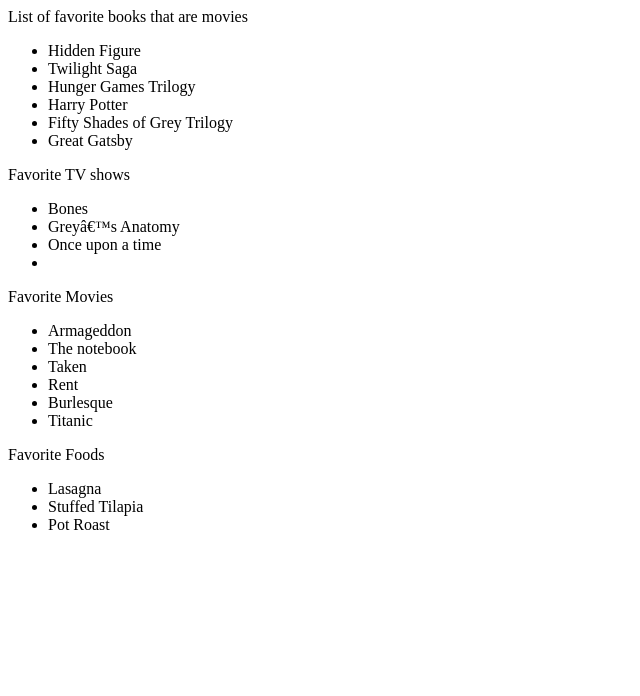
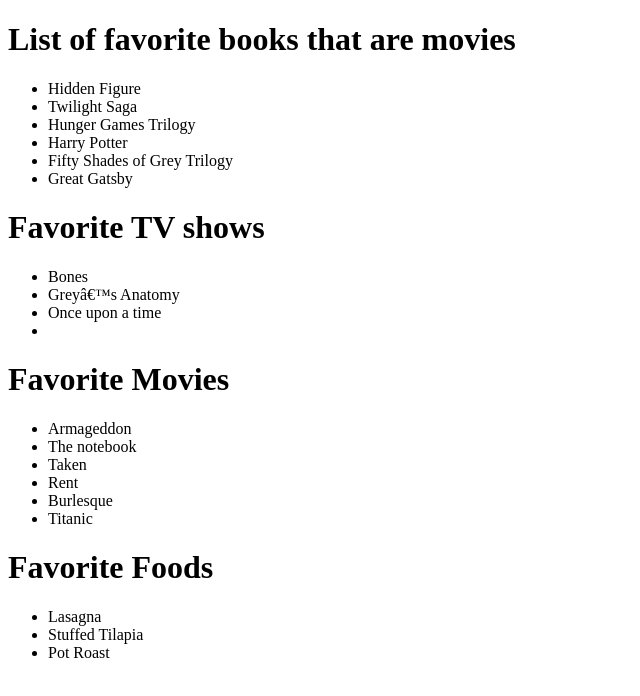
Before and after one commit to dkriegls/Deliverable-One, a plain HTML site: page Favorite Things.html in a window 1280 px wide. Shown: the whole page, without its empty margins (0-640 px from the left). Drawn offline with Linux system fonts and the light colour scheme.

Commit message:
Update Favorite Things.html

```diff
--- a/Favorite Things.html
+++ b/Favorite Things.html
@@ -5,7 +5,7 @@
     <meta charsets="UTF-8">
   </head>
   <body>
-List of favorite books that are movies
+    <h1>List of favorite books that are movies</h1>
   <ul>
     <li>Hidden Figure</li>
     <li>Twilight Saga</li>
@@ -14,13 +14,13 @@ List of favorite books that are movies
     <li>Fifty Shades of Grey Trilogy</li>
     <li>Great Gatsby</li>
   </ul>
-Favorite TV shows
+    <h1>Favorite TV shows</h1>
   <ul>
     <li>Bones</li>
     <li>Grey’s Anatomy</li>
     <li>Once upon a time<li>
   </ul>
-Favorite Movies
+    <h1>Favorite Movies</h1>
   <ul>
     <li>Armageddon</li>
     <li>The notebook</li>
@@ -29,7 +29,7 @@ Favorite Movies
     <li>Burlesque</li>
     <li>Titanic</li>
   </ul>
-Favorite Foods
+    <h1>Favorite Foods</h1>
   <ul>
     <li>Lasagna</li>
     <li>Stuffed Tilapia</li>
```
